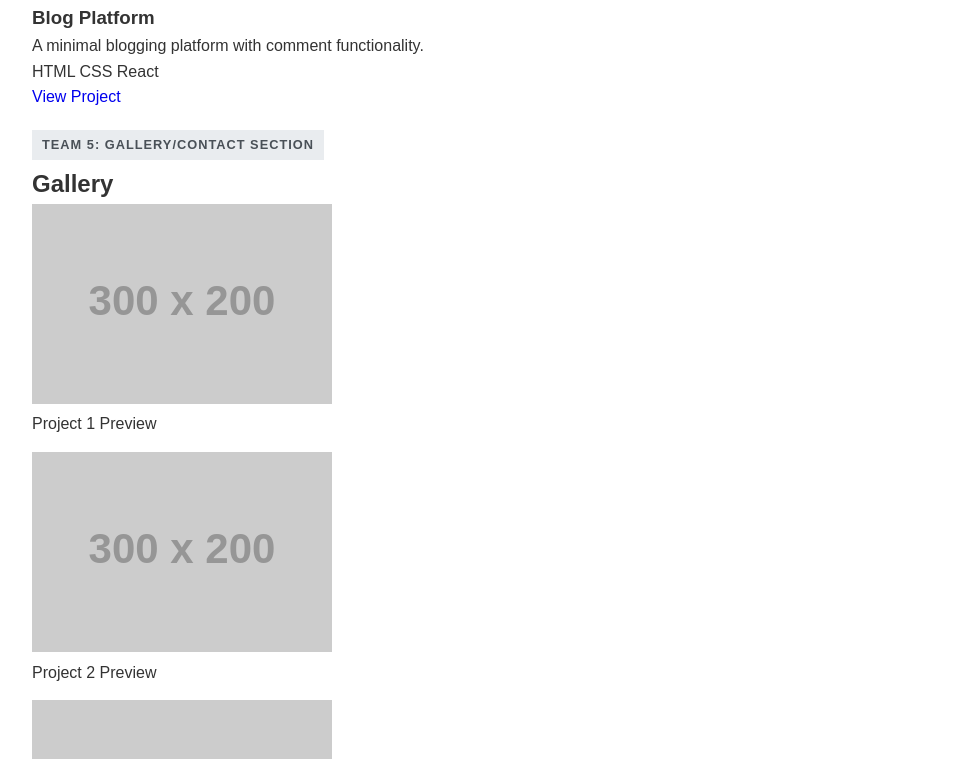
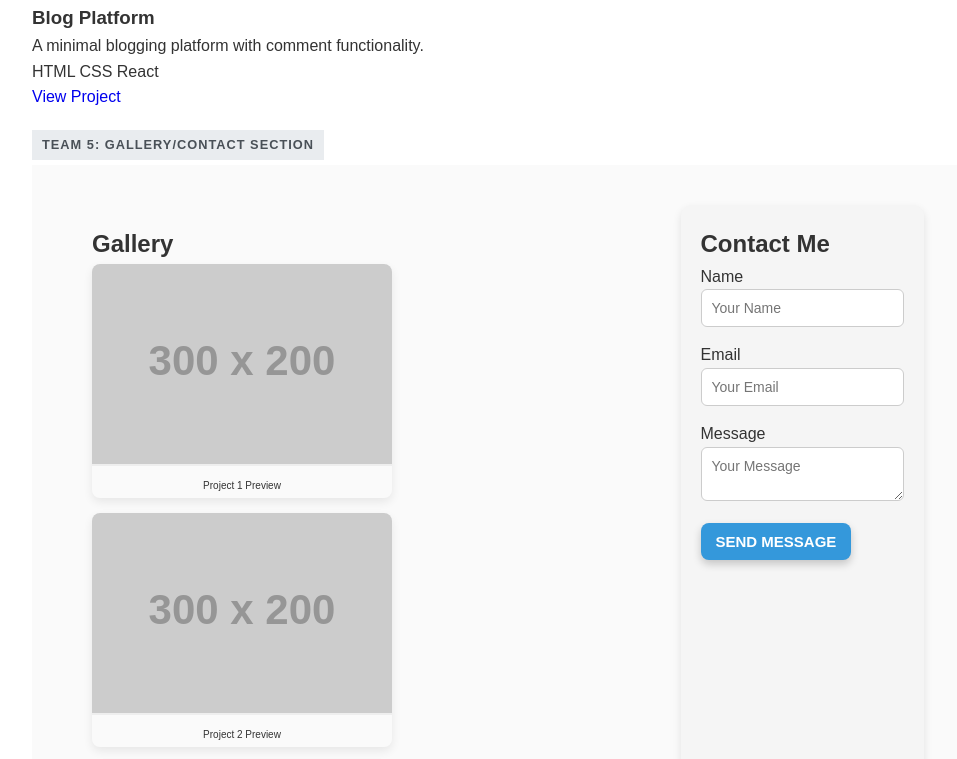
Before and after one commit to ALU-BSE/week-2-css-jeopardy-team-v, a plain HTML site: page index.html in a window 1280 px wide. Shown: the part 1894-2653 px from the top of the page, without its empty margins (28-985 px from the left). Drawn offline with Linux system fonts and the light colour scheme; placeholder pictures from the web are drawn by us.

Commit message:
Team V styled

```diff
--- a/team5-gallery.css
+++ b/team5-gallery.css
@@ -4,29 +4,58 @@
 /* Example starter styles */
 .gallery-contact-section {
     /* TODO: Add your styles here */
+
+    display: flex;
+    flex-wrap: wrap;
+    gap: 40px;
+    justify-content: space-between;
+    padding: 40px;
+    background: #fafafa;
 }
 
 .gallery-container {
+    /* TODO: Add your styles here */
     margin-bottom: 20px;
-    /* TODO: Add your styles here */
+    padding: 20px;
+    border-radius: 12px;
 }
 
 .gallery-item {
+
+    /* TODO: Add your styles here */
     margin-bottom: 15px;
-    /* TODO: Add your styles here */
+    border-radius: 8px;
+    overflow: hidden;
+    box-shadow: 0 4px 10px rgba(0, 0, 0, 0.08);
+    transition: transform 0.5s;
 }
 
 .gallery-img {
-    max-width: 100%;
-    /* TODO: Add your styles here */
+ /* TODO: Add your styles here */
+   max-width: 100%;
+   height: auto;
+   display: block;
+   border-bottom: 2px solid #eee;
 }
 
 .image-caption {
     /* TODO: Add your styles here */
+   font-size: 10px;
+   text-align: center;
+   margin-top: 8px;
+   padding: 4px;
 }
 
 .contact-container {
     /* TODO: Add your styles here */
+
+   max-width: 600px;
+   margin: 0 auto;
+   padding: 20px;
+   background-color: #f5f5f5;
+   border-radius: 10px;
+   box-shadow: 0 4px 8px rgba(0, 0, 0, 0.1);
+   font-family: Arial, sans-serif;
 }
 
 .form-group {
@@ -40,19 +69,50 @@
 }
 
 .form-input, .form-textarea {
+    /* TODO: Add your styles here */
     width: 100%;
-    padding: 8px;
-    /* TODO: Add your styles here */
+    padding: 10px;
+    border: 1px solid #ccc;
+    border-radius: 6px;
+    font-size: 14px;
+    font-family: inherit;
+    transition: border-color 0.3s
 }
 
 .submit-button {
     padding: 10px 15px;
     border: none;
     cursor: pointer;
+    transition: all 0.2s ease-in-out;
+    background-color: #3498db;
+    color: #fff;
+    border: none;
+    border-radius: 8px;
+    font-size: 15px;
+    font-weight: bold;
+    text-transform: uppercase;
+    box-shadow: 0 4px 8px rgba(0,0,0,0.2);
     /* TODO: Add your styles here */
 }
 
 /* Don't forget to add hover effects! */
 .submit-button:hover {
     /* TODO: Add your styles here */
+    cursor: pointer;
+   background-color: rgba(74, 111, 165, 0.05);
+    transform: translateY(-2px);
+
+
 }
+/* Responsiveness */
+@media (max-width: 768px) {
+    .gallery-contact-section {
+    flex-direction: column;
+    padding: 20px;
+    }
+
+    .gallery-container,
+    .contact-container {
+    flex: 1 1 100%;
+    }
+}
```
